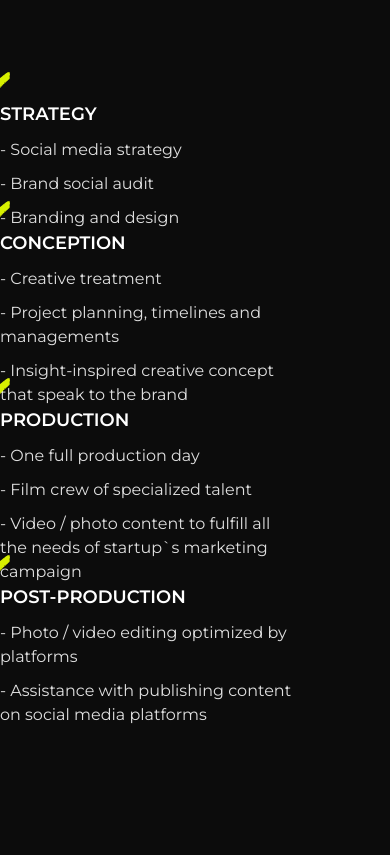
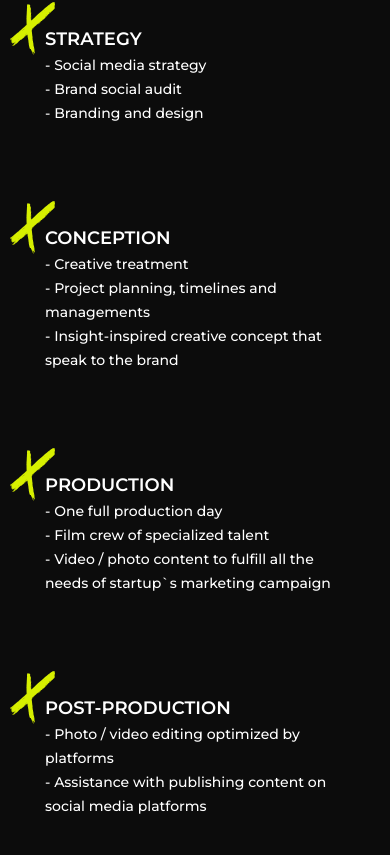
Before and after one commit to Nepokornyi/Rubinproduction_3.0, a React (Vite) app in the folder rubinprod/: page /scooty in a window 390 px wide. Shown: the part 2829-3684 px from the top of the page. Built offline with nearby package versions, Linux system fonts and the light colour scheme.

Commit message:
feat: services mobile section

```diff
--- a/rubinprod/src/components/Footer/components/DesktopFooter.tsx
+++ b/rubinprod/src/components/Footer/components/DesktopFooter.tsx
@@ -25,7 +25,7 @@ const StyledLogo = styled.img`
 export const DesktopFooter = () => {
     const { t } = useTranslation()
 
-    const isLargeDesktopLayout = useBreakpointBiggerThan('xl')
+    const isLargeDesktopLayout = useBreakpointBiggerThan('lg')
 
     return (
         <StyledFlexContainer
--- a/rubinprod/src/components/layout/breakpoints/breakpoints.ts
+++ b/rubinprod/src/components/layout/breakpoints/breakpoints.ts
@@ -4,6 +4,7 @@ export const breakpoints = {
     md: 768,
     lg: 992,
     xl: 1200,
+    xxl: 1600,
 }
 
 export type Breakpoints = keyof typeof breakpoints
--- a/rubinprod/src/helpers/useCurrentBreakpoint.ts
+++ b/rubinprod/src/helpers/useCurrentBreakpoint.ts
@@ -10,7 +10,8 @@ const calculateBreakpoint = () => {
     if (width < 768) return 'sm'
     if (width < 992) return 'md'
     if (width < 1200) return 'lg'
-    return 'xl'
+    if (width < 1600) return 'xl'
+    return 'xxl'
 }
 
 export const useCurrentBreakpoint = () => {
--- a/rubinprod/src/pages/AppScootyCase/ScootyServicesSection/ScootyServicesSection.tsx
+++ b/rubinprod/src/pages/AppScootyCase/ScootyServicesSection/ScootyServicesSection.tsx
@@ -6,18 +6,29 @@ import { useBreakpointBiggerThan } from '../../../helpers/useCurrentBreakpoint'
 import { Text } from '../../../components/Text/Text'
 import icoX from '../../../assets/img/scooty/icoX.svg'
 
-const StyledFlexContainer = styled(FlexContainer)<LayoutFlexContainerProps>`
-    padding: 150px 0px 100px 0;
-    flex-direction: ${(props) => (props.$isDesktopLayout ? 'row' : 'column')};
+const StyledFlexContainer = styled(FlexContainer)<
+    LayoutFlexContainerProps & { $isTabletLayout: boolean }
+>`
+    padding: ${(props) =>
+        props.$isDesktopLayout ? '150px 0px 100px 0' : '75px 0px'};
+    flex-direction: ${(props) => (props.$isTabletLayout ? 'row' : 'column')};
+    align-items: ${(props) => !props.$isDesktopLayout && 'center'};
+    gap: ${(props) => !props.$isTabletLayout && '100px'};
 `
 
-const Card = styled(Box)`
-    max-width: 300px;
+const CardContainer = styled(FlexContainer)<LayoutFlexContainerProps>`
+    align-items: ${(props) => !props.$isDesktopLayout && 'center'};
+    flex-direction: ${(props) => !props.$isDesktopLayout && 'column'};
+    gap: ${(props) => !props.$isDesktopLayout && '100px'};
+`
+
+const Card = styled(Box)<LayoutFlexContainerProps>`
+    width: 300px;
 
     ul {
         list-style: none;
         li {
-            margin-top: 10px;
+            margin-top: ${(props) => props.$isDesktopLayout && '10px'};
         }
     }
 `
@@ -30,19 +41,29 @@ const TitleRelativeText = styled(Text)`
 
 const AbsoluteX = styled.img`
     position: absolute;
-    bottom: 0;
+    bottom: -5px;
     left: -35px;
 `
 
 export const ScootyServicesSection = () => {
     const isDesktopLayout = useBreakpointBiggerThan('md')
+    const isTabletLayout = useBreakpointBiggerThan('xxl')
+
+    const upperCardJustifyContent = isTabletLayout ? 'end' : 'space-evenly'
+    const bottomCardJustifyContent = isTabletLayout ? 'start' : 'space-evenly'
 
     return (
         <StyledFlexContainer
+            $isTabletLayout={isTabletLayout}
             $isDesktopLayout={isDesktopLayout}
-            justifyContent="space-evenly"
+            gap="100px"
         >
-            <Card>
+            <CardContainer
+                $isDesktopLayout={isDesktopLayout}
+                justifyContent={upperCardJustifyContent}
+                gap="50px"
+            >
+                <Card $isDesktopLayout={isDesktopLayout}>
                     <TitleRelativeText
                         $paddingOverride="0"
                         $textTransform="uppercase"
@@ -52,13 +73,25 @@ export const ScootyServicesSection = () => {
                         <AbsoluteX src={icoX} alt="" />
                     </TitleRelativeText>
                     <ul>
-                    <li>- Social media strategy</li>
-                    <li>- Brand social audit</li>
-                    <li>- Branding and design</li>
+                        <li>
+                            <Text variant="p" $paddingOverride="0">
+                                - Social media strategy
+                            </Text>
+                        </li>
+                        <li>
+                            <Text variant="p" $paddingOverride="0">
+                                - Brand social audit
+                            </Text>
+                        </li>
+                        <li>
+                            <Text variant="p" $paddingOverride="0">
+                                - Branding and design
+                            </Text>
+                        </li>
                     </ul>
                 </Card>
 
-            <Card>
+                <Card $isDesktopLayout={isDesktopLayout}>
                     <TitleRelativeText
                         $paddingOverride="0"
                         $textTransform="uppercase"
@@ -68,16 +101,32 @@ export const ScootyServicesSection = () => {
                         <AbsoluteX src={icoX} alt="" />
                     </TitleRelativeText>
                     <ul>
-                    <li>- Creative treatment</li>
-                    <li>- Project planning, timelines and managements</li>
                         <li>
-                        - Insight-inspired creative concept that speak to the
-                        brand
+                            <Text variant="p" $paddingOverride="0">
+                                - Creative treatment
+                            </Text>
+                        </li>
+                        <li>
+                            <Text variant="p" $paddingOverride="0">
+                                - Project planning, timelines and managements
+                            </Text>
+                        </li>
+                        <li>
+                            <Text variant="p" $paddingOverride="0">
+                                - Insight-inspired creative concept that speak
+                                to the brand
+                            </Text>
                         </li>
                     </ul>
                 </Card>
+            </CardContainer>
 
-            <Card>
+            <CardContainer
+                $isDesktopLayout={isDesktopLayout}
+                justifyContent={bottomCardJustifyContent}
+                gap="100px"
+            >
+                <Card $isDesktopLayout={isDesktopLayout}>
                     <TitleRelativeText
                         $paddingOverride="0"
                         $textTransform="uppercase"
@@ -87,16 +136,26 @@ export const ScootyServicesSection = () => {
                         <AbsoluteX src={icoX} alt="" />
                     </TitleRelativeText>
                     <ul>
-                    <li>- One full production day</li>
-                    <li>- Film crew of specialized talent</li>
                         <li>
-                        - Video / photo content to fulfill all the needs of
-                        startup`s marketing campaign
+                            <Text variant="p" $paddingOverride="0">
+                                - One full production day
+                            </Text>
+                        </li>
+                        <li>
+                            <Text variant="p" $paddingOverride="0">
+                                - Film crew of specialized talent
+                            </Text>
+                        </li>
+                        <li>
+                            <Text variant="p" $paddingOverride="0">
+                                - Video / photo content to fulfill all the needs
+                                of startup`s marketing campaign
+                            </Text>
                         </li>
                     </ul>
                 </Card>
 
-            <Card>
+                <Card $isDesktopLayout={isDesktopLayout}>
                     <TitleRelativeText
                         $paddingOverride="0"
                         $textTransform="uppercase"
@@ -106,13 +165,20 @@ export const ScootyServicesSection = () => {
                         <AbsoluteX src={icoX} alt="" />
                     </TitleRelativeText>
                     <ul>
-                    <li>- Photo / video editing optimized by platforms</li>
                         <li>
-                        - Assistance with publishing content on social media
-                        platforms
+                            <Text variant="p" $paddingOverride="0">
+                                - Photo / video editing optimized by platforms
+                            </Text>
+                        </li>
+                        <li>
+                            <Text variant="p" $paddingOverride="0">
+                                - Assistance with publishing content on social
+                                media platforms
+                            </Text>
                         </li>
                     </ul>
                 </Card>
+            </CardContainer>
         </StyledFlexContainer>
     )
 }
```
Lines whose indentation alone changed are shown as unchanged.
